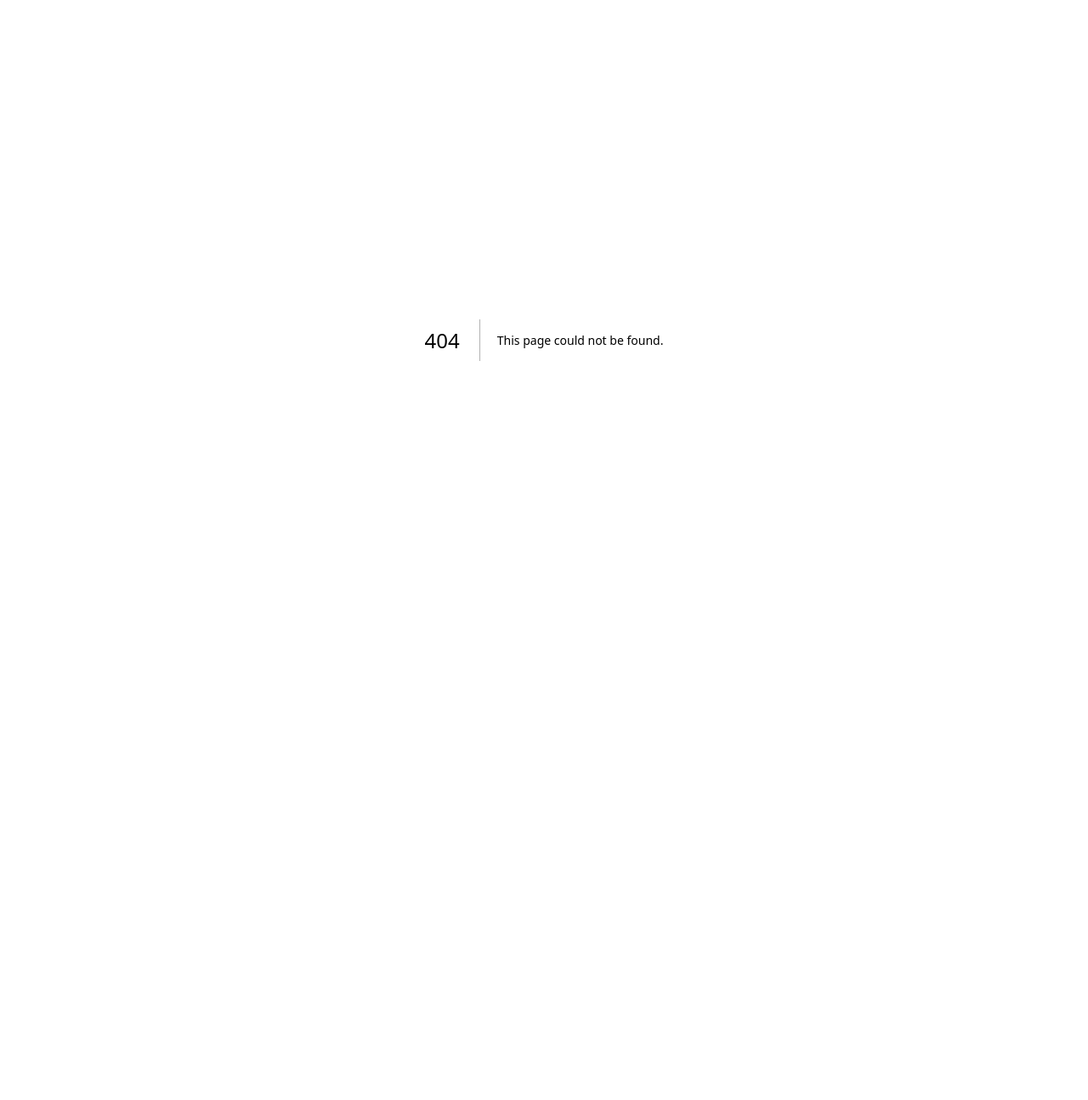
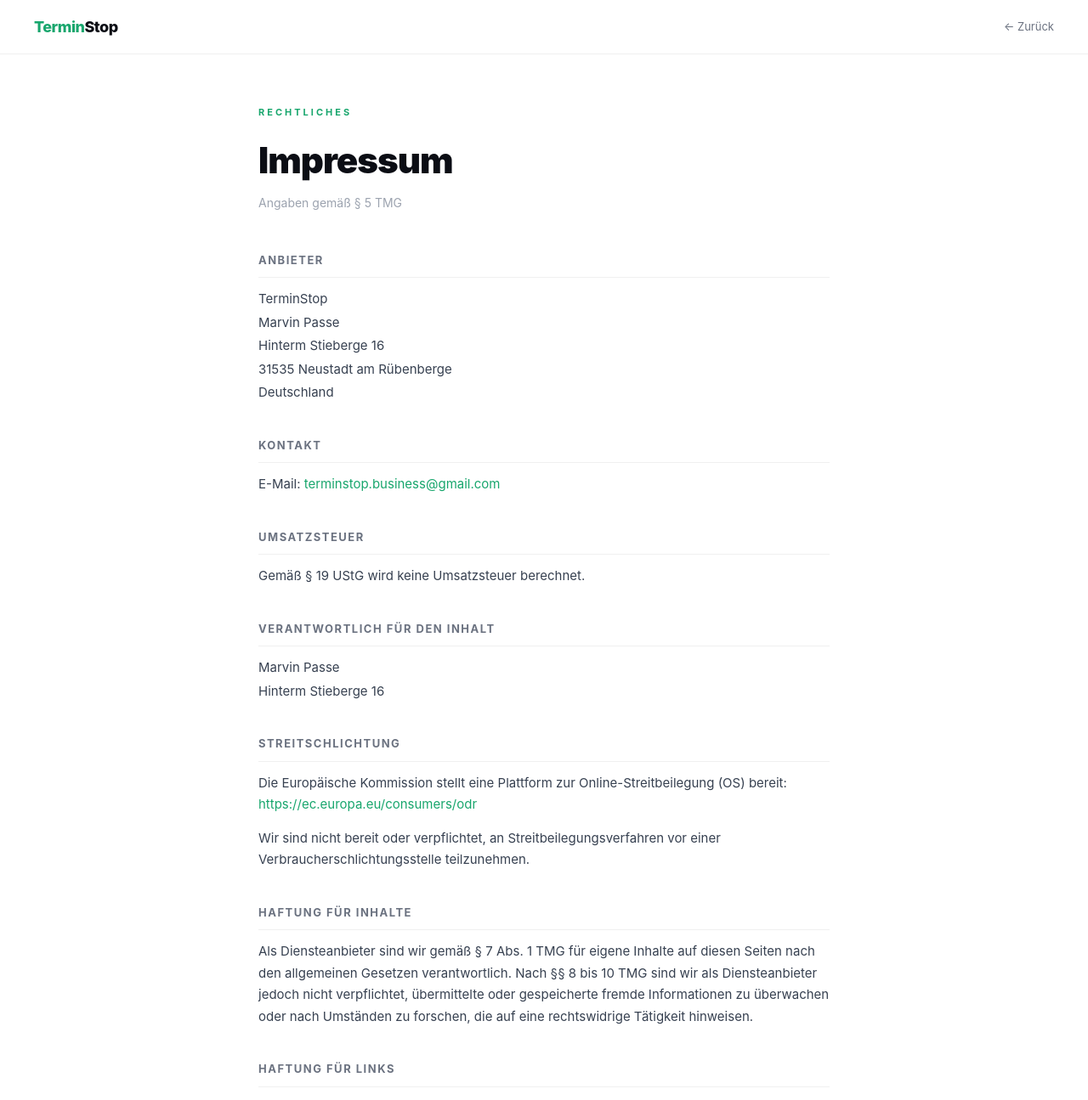
Before and after one commit to smartrecruit-dev/Terminstop, a Next.js app: page /impressum in a window 1280 px wide. Before the commit this address had no page. Shown: the top 1295 px of the page at 85% size. Before the commit the page ends 800 px from the top, so only its background shows below. Built offline with nearby package versions, Linux system fonts and the light colour scheme.

Commit message:
Impressum-Seite erstellt

```diff
--- /dev/null
+++ b/app/impressum/page.tsx
@@ -0,0 +1,106 @@
+export default function ImpressumPage() {
+  return (
+    <div className="min-h-screen bg-white" style={{ fontFamily: "'Inter',system-ui,sans-serif" }}>
+
+      {/* Nav */}
+      <nav style={{ borderBottom: "1px solid #F0F0F0", padding: "0 40px", height: 64, display: "flex", alignItems: "center", justifyContent: "space-between", background: "rgba(255,255,255,0.97)", backdropFilter: "blur(12px)", position: "sticky", top: 0, zIndex: 50 }}>
+        <a href="/" style={{ textDecoration: "none", fontSize: 18, fontWeight: 800, letterSpacing: "-0.5px" }}>
+          <span style={{ color: "#18A66D" }}>Termin</span>
+          <span style={{ color: "#0B0D14" }}>Stop</span>
+        </a>
+        <a href="/" style={{ fontSize: 13, color: "#6B7280", textDecoration: "none" }}>← Zurück</a>
+      </nav>
+
+      {/* Content */}
+      <div style={{ maxWidth: 720, margin: "0 auto", padding: "60px 24px 100px" }}>
+
+        <div style={{ marginBottom: 48 }}>
+          <div style={{ fontSize: 11, fontWeight: 700, letterSpacing: 3, textTransform: "uppercase", color: "#18A66D", marginBottom: 16 }}>Rechtliches</div>
+          <h1 style={{ fontSize: 42, fontWeight: 900, color: "#0B0D14", letterSpacing: "-1px", marginBottom: 8 }}>Impressum</h1>
+          <p style={{ color: "#9CA3AF", fontSize: 14 }}>Angaben gemäß § 5 TMG</p>
+        </div>
+
+        <div style={{ display: "flex", flexDirection: "column", gap: 40 }}>
+
+          <Section title="Anbieter">
+            <p>TerminStop</p>
+            <p>Marvin Passe</p>
+            <p>Hinterm Stieberge 16</p>
+            <p>31535 Neustadt am Rübenberge</p>
+            <p>Deutschland</p>
+          </Section>
+
+          <Section title="Kontakt">
+            <p>E-Mail: <a href="mailto:terminstop.business@gmail.com" style={{ color: "#18A66D" }}>terminstop.business@gmail.com</a></p>
+          </Section>
+
+          <Section title="Umsatzsteuer">
+            <p>
+              Gemäß § 19 UStG wird keine Umsatzsteuer berechnet.
+            </p>
+          </Section>
+
+          <Section title="Verantwortlich für den Inhalt">
+            <p>Marvin Passe</p>
+            <p>Hinterm Stieberge 16</p>
+          </Section>
+
+          <Section title="Streitschlichtung">
+            <p>
+              Die Europäische Kommission stellt eine Plattform zur Online-Streitbeilegung (OS) bereit:{" "}
+              <a href="https://ec.europa.eu/consumers/odr" target="_blank" rel="noopener noreferrer" style={{ color: "#18A66D" }}>
+                https://ec.europa.eu/consumers/odr
+              </a>
+            </p>
+            <p style={{ marginTop: 12 }}>
+              Wir sind nicht bereit oder verpflichtet, an Streitbeilegungsverfahren vor einer Verbraucherschlichtungsstelle teilzunehmen.
+            </p>
+          </Section>
+
+          <Section title="Haftung für Inhalte">
+            <p>
+              Als Diensteanbieter sind wir gemäß § 7 Abs. 1 TMG für eigene Inhalte auf diesen Seiten nach den allgemeinen Gesetzen verantwortlich. Nach §§ 8 bis 10 TMG sind wir als Diensteanbieter jedoch nicht verpflichtet, übermittelte oder gespeicherte fremde Informationen zu überwachen oder nach Umständen zu forschen, die auf eine rechtswidrige Tätigkeit hinweisen.
+            </p>
+          </Section>
+
+          <Section title="Haftung für Links">
+            <p>
+              Unser Angebot enthält Links zu externen Websites Dritter, auf deren Inhalte wir keinen Einfluss haben. Deshalb können wir für diese fremden Inhalte auch keine Gewähr übernehmen. Für die Inhalte der verlinkten Seiten ist stets der jeweilige Anbieter oder Betreiber der Seiten verantwortlich.
+            </p>
+          </Section>
+
+          <Section title="Urheberrecht">
+            <p>
+              Die durch den Seitenbetreiber erstellten Inhalte und Werke auf diesen Seiten unterliegen dem deutschen Urheberrecht. Die Vervielfältigung, Bearbeitung, Verbreitung und jede Art der Verwertung außerhalb der Grenzen des Urheberrechtes bedürfen der schriftlichen Zustimmung des jeweiligen Autors bzw. Erstellers.
+            </p>
+          </Section>
+
+        </div>
+      </div>
+
+      {/* Footer */}
+      <footer style={{ borderTop: "1px solid #F0F0F0", padding: "24px 40px", display: "flex", justifyContent: "space-between", alignItems: "center", flexWrap: "wrap", gap: 12 }}>
+        <span style={{ fontSize: 13, color: "#9CA3AF" }}>© {new Date().getFullYear()} TerminStop</span>
+        <div style={{ display: "flex", gap: 24 }}>
+          {[["Datenschutz", "/datenschutz"], ["AGB", "/agb"], ["AVV", "/avv"]].map(([label, href]) => (
+            <a key={href} href={href} style={{ fontSize: 13, color: "#9CA3AF", textDecoration: "none" }}>{label}</a>
+          ))}
+        </div>
+      </footer>
+
+    </div>
+  )
+}
+
+function Section({ title, children }: { title: string; children: React.ReactNode }) {
+  return (
+    <div>
+      <h2 style={{ fontSize: 13, fontWeight: 700, letterSpacing: 1.5, textTransform: "uppercase", color: "#6B7280", marginBottom: 12, borderBottom: "1px solid #F0F0F0", paddingBottom: 10 }}>
+        {title}
+      </h2>
+      <div style={{ fontSize: 15, color: "#374151", lineHeight: 1.7, display: "flex", flexDirection: "column", gap: 2 }}>
+        {children}
+      </div>
+    </div>
+  )
+}
```
